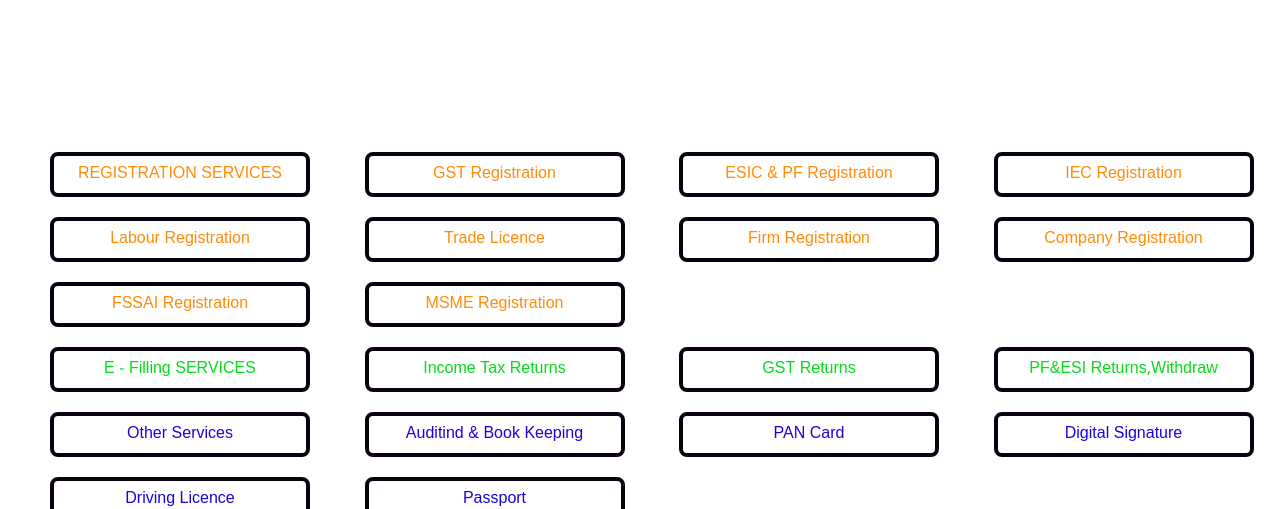
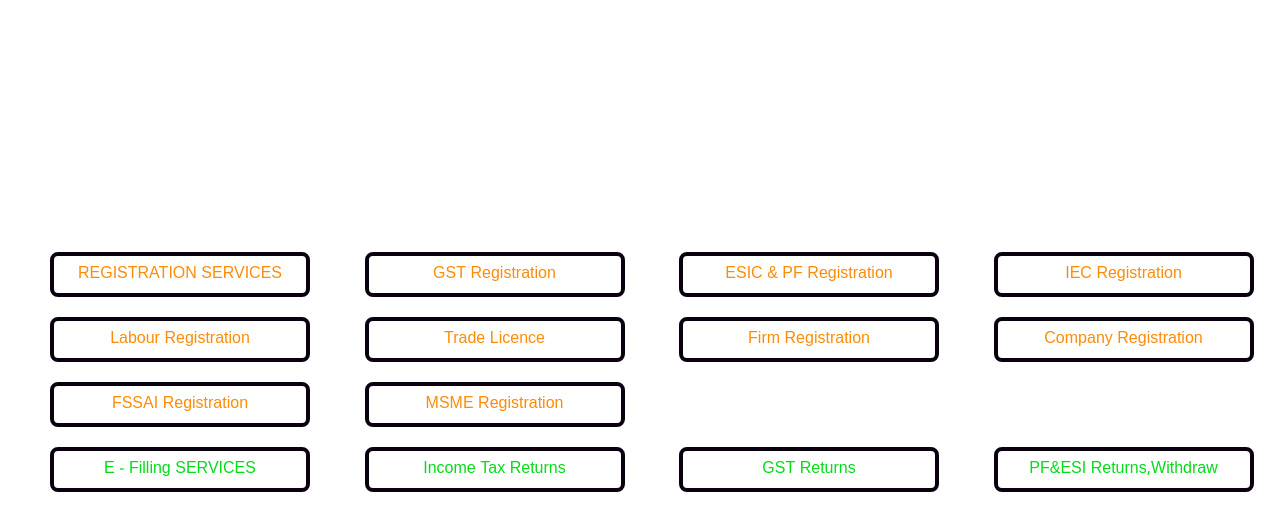
Before and after one commit to prudhviraj2103/varao, a plain HTML site: page index.html in a window 1280 px wide. Shown: the part 1820-2329 px from the top of the page. Drawn offline with nearby package versions, Linux system fonts and the light colour scheme.

Commit message:
Update style.css

```diff
--- a/style.css
+++ b/style.css
@@ -63,7 +63,7 @@
 
 }
 .services{
-    margin-top: 600px;
+    margin-top: 700px;
 }
 .services-button{
     color: #ff8b07;
```
